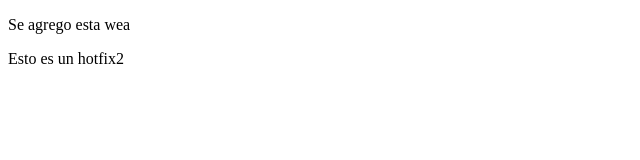
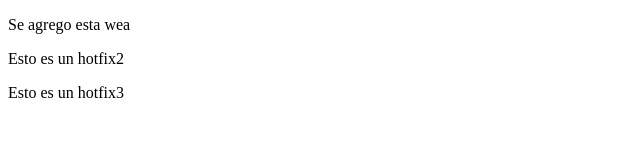
Before and after one commit to EdgarMoncloa/prueba, a plain HTML site: page index.html in a window 1280 px wide. Shown: the whole page, without its empty margins (0-640 px from the left). Drawn offline with Linux system fonts and the light colour scheme.

Commit message:
Se corrigio otro error

```diff
--- a/index.html
+++ b/index.html
@@ -6,5 +6,6 @@
 <body>
 	<p>Se agrego esta wea</p>
 	<p>Esto es un hotfix2</p>
+	<p>Esto es un hotfix3</p>
 </body>
 </html>
```
